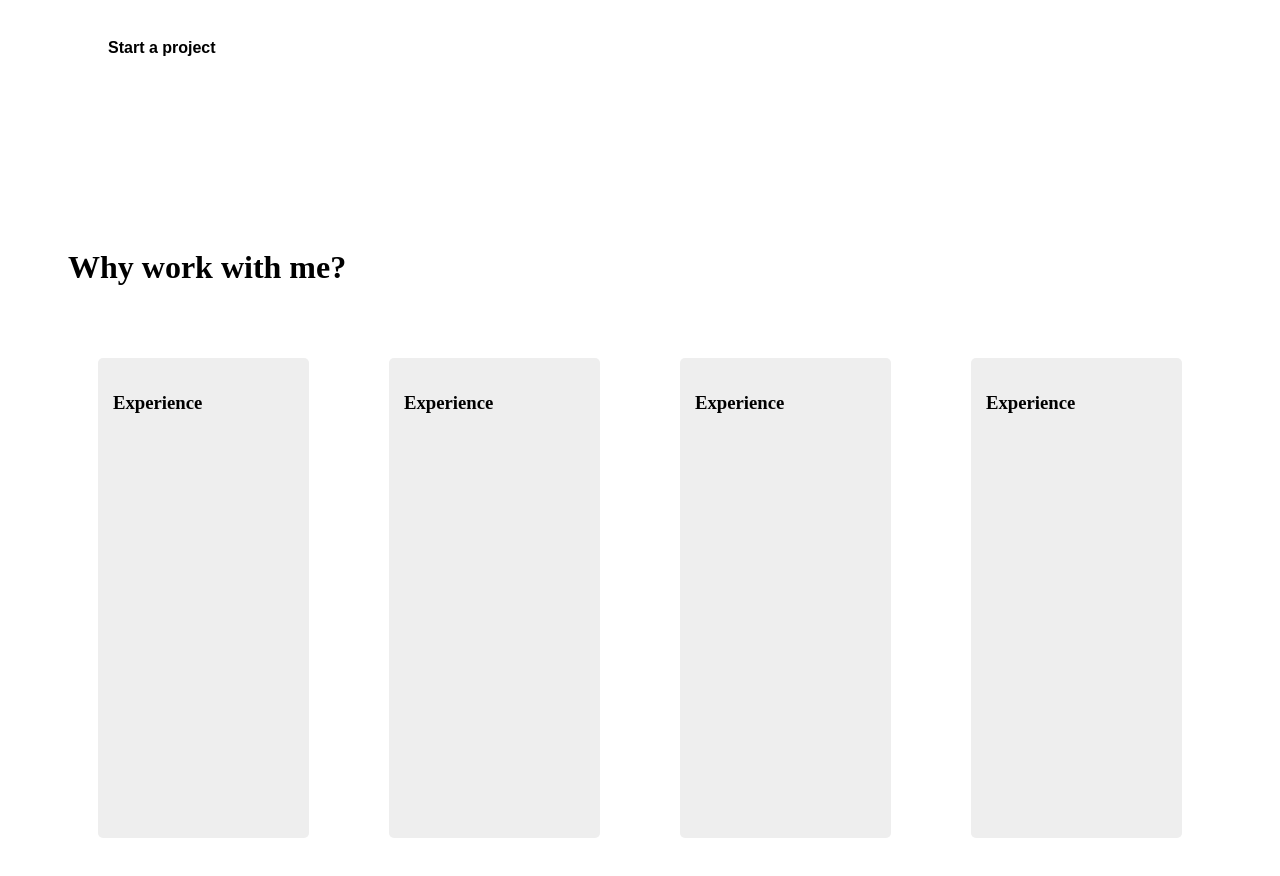
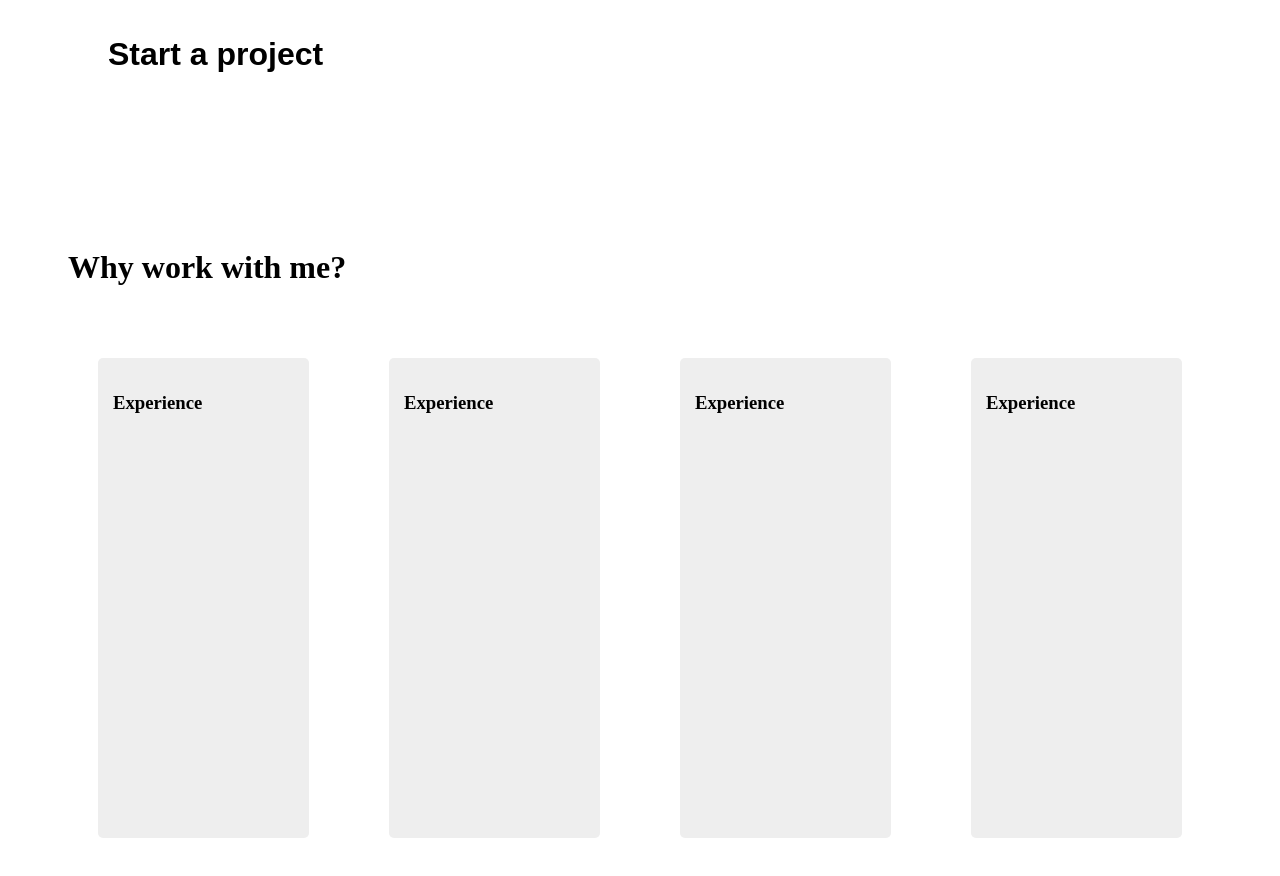
Before and after one commit to TomDevy/main-portfolio, a Next.js app: page /landing in a window 1280 px wide. Shown: the top 876 px of the page. Built offline with nearby package versions, Linux system fonts and the light colour scheme.

Commit message:
adjust button

```diff
--- a/components/button/button.module.scss
+++ b/components/button/button.module.scss
@@ -8,7 +8,7 @@
     height: fit-content;
     cursor: pointer;
     color: var(--color-text-light);
-    font-size: 1rem;
+    font-size: 2rem;
     border: 1px solid currentColor;
     font-weight: 600;
     border-radius: 5px;
@@ -33,7 +33,7 @@
     }
 
     @include respond(tab-port) {
-        font-size: 1.8rem;
+        font-size: 1.3rem;
     }
 
     &::first-letter {
@@ -60,6 +60,7 @@
         &:hover {
             color: var(--color-secondary);
             background-color: var(--color-primary);
+            border: 1px solid #efefeb;
         }
     }
 
```
